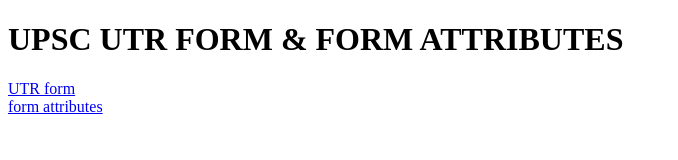
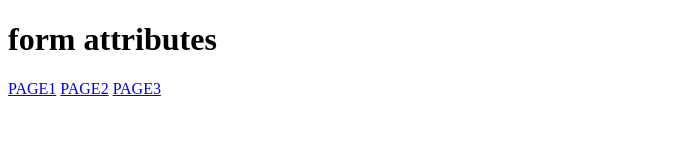
Before and after one commit to datti-hemakumar/day18, a plain HTML site: page all.html in a window 1280 px wide. Shown: the whole page, without its empty margins (0-678 px from the left). Drawn offline with Linux system fonts and the light colour scheme.

Commit message:
change form

```diff
--- a/all.html
+++ b/all.html
@@ -6,8 +6,9 @@
     <title>Document</title>
 </head>
 <body>
-    <h1>UPSC UTR FORM & FORM ATTRIBUTES</h1>
-    <a href="./UTR.html">UTR form</a><br>
-    <a href="./all.html">form attributes</a>
+    <h1>form attributes</h1>
+    <a href="./page1.html">PAGE1</a>
+    <a href="./page2.html">PAGE2</a>
+    <a href="./page3.html">PAGE3</a>
 </body>
 </html>
```
